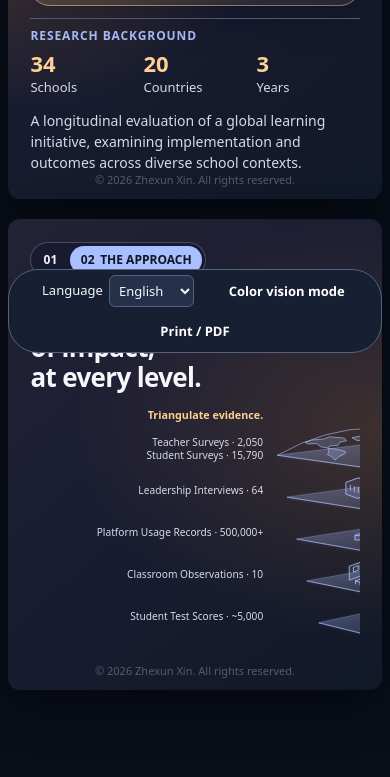
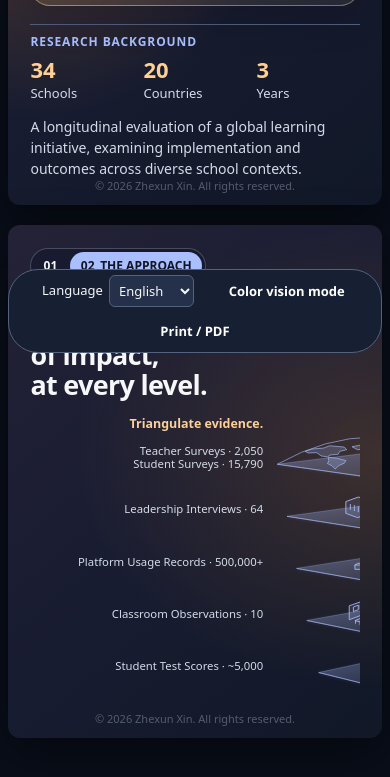
Before and after one commit to AsunderOakenshield/metacognition-executive-briefing, a plain HTML site: page index.html in a window 390 px wide. Shown: the part 479-1256 px from the top of the page. Drawn offline with Linux system fonts and the light colour scheme.

Commit message:
Enlarge approach title, diagram, and labels

```diff
--- a/index.html
+++ b/index.html
@@ -381,7 +381,7 @@ nav{column-gap:14px;row-gap:6px}
 @media print{#decision .copyright,#evidence .copyright{font-size:.82cqw}}
 /* Challenge slide */
 #decision h1{max-width:29ch;text-wrap:balance}
-.decision-summary{display:grid;gap:clamp(12px,1.75cqw,23px);margin:auto 0}
+.decision-summary{display:grid;gap:clamp(18px,2.55cqw,33px);margin:auto 0}
 #decision .implication{padding:clamp(15px,1.55cqw,21px) clamp(18px,2.2cqw,29px)}
 #decision .implication p{font-size:clamp(19px,1.95cqw,26px);line-height:1.43}
 #decision .decision-summary h2{
@@ -430,8 +430,8 @@ nav{column-gap:14px;row-gap:6px}
 .map-spine{stroke:var(--line);stroke-width:1.4;fill:none}
 .map-plane{fill:url(#map-glass);stroke:var(--accent);stroke-opacity:.52;stroke-width:1;stroke-linejoin:round}
 .map-level,.map-source{font-family:inherit;fill:var(--ink)}
-.map-level{font-size:21px;font-weight:660;text-anchor:start}
-.map-source{font-size:18px;font-weight:500;fill:var(--muted);text-anchor:end}
+.map-level{font-size:24px;font-weight:660;text-anchor:start}
+.map-source{font-size:20px;font-weight:500;fill:var(--muted);text-anchor:end}
 [lang="ar"] :is(.map-level,.map-column-level){direction:rtl;text-anchor:end}
 [lang="ar"] :is(.map-source,.map-column-evidence){direction:rtl;text-anchor:start}
 @media screen and (max-width:740px){.evaluation-map{margin:14px 0}}
@@ -444,7 +444,7 @@ nav{column-gap:14px;row-gap:6px}
 @media print{#decision .project-facts dd{font-size:2.8cqw}}
 .map-glass-light{stop-color:var(--accent);stop-opacity:.28}
 .map-glass-dark{stop-color:var(--accent);stop-opacity:.07}
-.map-column{fill:var(--highlight);font-size:19px;font-weight:700}
+.map-column{fill:var(--highlight);font-size:22px;font-weight:700}
 .map-column-evidence{text-anchor:end}
 .map-world{fill:var(--accent);fill-opacity:.57;stroke:var(--accent);stroke-width:.7;stroke-linejoin:round}
 .map-outline{fill:none;stroke:var(--accent);stroke-width:1.55;stroke-linecap:round;stroke-linejoin:round}
@@ -463,21 +463,22 @@ nav{column-gap:14px;row-gap:6px}
 .research-layout{grid-template-columns:minmax(0,1fr) minmax(0,1.05fr);gap:3.2cqw}
 #decision .research-layout #background-copy{margin:0;font-size:clamp(14px,1.42cqw,19px);line-height:1.5}
 .approach-layout{grid-template-columns:minmax(0,.37fr) minmax(0,1fr);gap:2.1cqw;margin:auto 0}
-#evidence .approach-layout #evidence-title{font-size:clamp(26px,3.25cqw,43px);line-height:1.13;text-wrap:balance}
+#evidence .approach-layout #evidence-title{font-size:4.55cqw;line-height:1.12;text-wrap:balance}
 .approach-layout .evaluation-map{margin:0}
 .approach-layout .evaluation-map svg{width:100%;min-width:600px}
 @media screen and (max-width:900px){
  .approach-layout{grid-template-columns:minmax(0,1fr);gap:14px;margin:15px 0}
- #evidence .approach-layout #evidence-title{font-size:clamp(26px,5cqw,39px)}
+
 }
 @media screen and (max-width:600px){
  .research-layout{grid-template-columns:1fr;gap:12px}
 }
 @media print{
- #evidence .approach-layout #evidence-title{font-size:3.15cqw}
+ #evidence .approach-layout #evidence-title{font-size:4.5cqw}
  .approach-layout .evaluation-map svg{min-width:0}
  #decision .research-layout #background-copy{font-size:1.32cqw}
 }
+@media screen and (max-width:780px){#evidence .approach-layout #evidence-title{font-size:7.2cqw}}
 </style></head>
 <body><main>
 <section id="decision" aria-labelledby="decision-title"><div class="frame">
@@ -504,18 +505,18 @@ nav{column-gap:14px;row-gap:6px}
 <div class="slide-pages" role="navigation" aria-label="Slide navigation"><a href="#decision" data-page="decision" aria-label="Decision">01</a><a href="#evidence" data-page="evidence" aria-label="02 · THE APPROACH" aria-current="page">02 <span class="tab-name">THE APPROACH</span></a></div>
 <div class="approach-layout"><h2 id="evidence-title">A fuller understanding of impact,<br> at every level.</h2>
 <figure class="evaluation-map">
-<svg viewBox="0 0 1060 425" xmlns="http://www.w3.org/2000/svg" role="img" aria-labelledby="evaluation-map-title evaluation-map-desc">
+<svg viewBox="0 0 1060 495" xmlns="http://www.w3.org/2000/svg" role="img" aria-labelledby="evaluation-map-title evaluation-map-desc">
 <title id="evaluation-map-title">Evidence sources by evaluation level</title>
 <desc id="evaluation-map-desc">Five aligned levels map specific evidence sources: global teacher and student surveys, school leadership interviews, grade-level platform usage records, classroom observations, and individual student test scores.</desc>
 <defs><linearGradient id="map-glass" x2="100%" y2="100%"><stop class="map-glass-light"/><stop class="map-glass-dark" offset="1"/></linearGradient></defs>
 <text class="map-column map-column-evidence" x="412" y="23" id="evidence-column">Triangulate evidence.</text>
 <text class="map-column map-column-level" x="802" y="23" id="levels-column">Evaluate across levels.</text>
-<path class="map-spine" d="M607 92V411"/>
-<g class="map-layer"><path class="map-plane" d="M437 87 607 66 777 87 607 111Z"/><path class="iso-rim" d="M437 87 607 111 777 87"/><circle class="iso-node" cx="607" cy="111" r="1.8"/><path class="iso-dome" d="M437 87Q607 -9 777 87"/><g class="map-world" transform="translate(607 70) scale(1.36 .58)"><path d="M-89-10l9-7 15-3 8-7 19 4 3 8-9 5-2 9-10 2-4 6-8-3-6-10-11 1z M-59 8l11 3 12 7-2 8-7 7-5 11-4-10-6-7 2-8z M-28-24l13-6 9 4-4 9-11 2z M-11-7l8-7 14 3 4-4 17-3 13-6 26 1 20 6 2 8-12 2-8 12-12 1-8 9-9-6-7 1-4-9-9 3-5-7-9 1-7 7-9-3z M-4 5l12-3 15 8-3 13-8 12-5-1-5-13-7-5z M64 24l9-8 14 3 9 8-5 8-18 1z M36 17l10 2 8 5-11-1z"/></g><text class="map-source" x="412" y="70" id="teacher-surveys">Teacher Surveys · 2,050</text><text class="map-source" x="412" y="93" id="student-surveys">Student Surveys · 15,790</text><text class="map-level" x="802" y="82" id="level-global">Global</text></g>
-<g class="map-layer"><path class="map-plane" d="M454 161 607 140 760 161 607 185Z"/><path class="iso-rim" d="M454 161 607 185 760 161"/><circle class="iso-node" cx="607" cy="185" r="1.8"/><g class="map-outline" transform="translate(607 153)"><path class="iso-fill" d="M-49 2v-20l22-8 27 8 27-8 22 8V2L28 10 0 3-28 10Z"/><path class="iso-fill" d="M-19 10v-22L0-24l19 12v22Z"/><path d="M-22-10 0-25 22-10M0-25v-11m0 0q6-4 12 0v6q-6-4-12 0M-6 10V-2H6v12m-6-12v12M-41-13v9m7-7v9m7-7v9m54-9v9m7-11v9m7-11v9"/><circle cy="-12" r="3"/></g><text class="map-source" x="412" y="156" id="leadership-interviews">Leadership Interviews · 64</text><text class="map-level" x="802" y="156" id="level-school">School</text></g>
-<g class="map-layer"><path class="map-plane" d="M471 235 607 214 743 235 607 259Z"/><path class="iso-rim" d="M471 235 607 259 743 235"/><circle class="iso-node" cx="607" cy="259" r="1.8"/><g class="map-outline" transform="translate(607 227)"><path class="iso-fill" d="M-33 9V2h17v-7H1v-7h17v-7h17V9Z"/><path d="M-33 2l5-3h12m0-4 5-3H1m0-4 5-3h12m0-4 5-3h17V6l-5 3M35-19l5-3M-16 2v7M1-5V9m17-16V9"/></g><text class="map-source" x="412" y="230" id="platform-records">Platform Usage Records · 500,000+</text><text class="map-level" x="802" y="230" id="level-grade">Grade</text></g>
-<g class="map-layer"><path class="map-plane" d="M489 309 607 288 725 309 607 333Z"/><path class="iso-rim" d="M489 309 607 333 725 309"/><circle class="iso-node" cx="607" cy="333" r="1.8"/><g class="map-outline" transform="translate(607 301)"><path class="iso-fill" d="M-43 6v-24L-8-30l51 13V6L-8-6Z"/><path d="M-8-30v24m7-17 34 9v8L-1-15ZM-35-16l8-3v8l-8 3zm12-4 8-3v8l-8 3z"/><g transform="translate(8 -2)"><path class="iso-fill" d="m-9 1 10-4 13 3-10 4z"/><path d="M-9 1v6M4 4v6m10-10v6"/></g><g transform="translate(-26 8)"><path class="iso-fill" d="m-6 0 7-3 8 2-7 3z"/><path d="M-6 0v5m8-3v5m7-8v5"/></g><g transform="translate(-4 13)"><path class="iso-fill" d="m-6 0 7-3 8 2-7 3z"/><path d="M-6 0v5m8-3v5m7-8v5"/></g><g transform="translate(20 9)"><path class="iso-fill" d="m-6 0 7-3 8 2-7 3z"/><path d="M-6 0v5m8-3v5m7-8v5"/></g></g><text class="map-source" x="412" y="304" id="classroom-observations">Classroom Observations · 10</text><text class="map-level" x="802" y="304" id="level-classroom">Classroom</text></g>
-<g class="map-layer"><path class="map-plane" d="M510 383 607 362 704 383 607 407Z"/><path class="iso-rim" d="M510 383 607 407 704 383"/><circle class="iso-node" cx="607" cy="407" r="1.8"/><g class="map-outline" transform="translate(607 375)"><circle cy="-12" r="8"/><path d="M-17 13a17 17 0 0 1 34 0"/></g><text class="map-source" x="412" y="378" id="student-test-scores">Student Test Scores · ~5,000</text><text class="map-level" x="802" y="378" id="level-individual">Individual</text></g></svg>
+<path class="map-spine" d="M607 92V481"/>
+<g class="map-layer" transform="translate(0 0)"><path class="map-plane" d="M437 87 607 66 777 87 607 111Z"/><path class="iso-rim" d="M437 87 607 111 777 87"/><circle class="iso-node" cx="607" cy="111" r="1.8"/><path class="iso-dome" d="M437 87Q607 -9 777 87"/><g class="map-world" transform="translate(607 70) scale(1.36 .58)"><path d="M-89-10l9-7 15-3 8-7 19 4 3 8-9 5-2 9-10 2-4 6-8-3-6-10-11 1z M-59 8l11 3 12 7-2 8-7 7-5 11-4-10-6-7 2-8z M-28-24l13-6 9 4-4 9-11 2z M-11-7l8-7 14 3 4-4 17-3 13-6 26 1 20 6 2 8-12 2-8 12-12 1-8 9-9-6-7 1-4-9-9 3-5-7-9 1-7 7-9-3z M-4 5l12-3 15 8-3 13-8 12-5-1-5-13-7-5z M64 24l9-8 14 3 9 8-5 8-18 1z M36 17l10 2 8 5-11-1z"/></g><text class="map-source" x="412" y="70" id="teacher-surveys">Teacher Surveys · 2,050</text><text class="map-source" x="412" y="93" id="student-surveys">Student Surveys · 15,790</text><text class="map-level" x="802" y="82" id="level-global">Global</text></g>
+<g class="map-layer" transform="translate(0 18)"><path class="map-plane" d="M454 161 607 140 760 161 607 185Z"/><path class="iso-rim" d="M454 161 607 185 760 161"/><circle class="iso-node" cx="607" cy="185" r="1.8"/><g class="map-outline" transform="translate(607 153)"><path class="iso-fill" d="M-49 2v-20l22-8 27 8 27-8 22 8V2L28 10 0 3-28 10Z"/><path class="iso-fill" d="M-19 10v-22L0-24l19 12v22Z"/><path d="M-22-10 0-25 22-10M0-25v-11m0 0q6-4 12 0v6q-6-4-12 0M-6 10V-2H6v12m-6-12v12M-41-13v9m7-7v9m7-7v9m54-9v9m7-11v9m7-11v9"/><circle cy="-12" r="3"/></g><text class="map-source" x="412" y="156" id="leadership-interviews">Leadership Interviews · 64</text><text class="map-level" x="802" y="156" id="level-school">School</text></g>
+<g class="map-layer" transform="translate(0 36)"><path class="map-plane" d="M471 235 607 214 743 235 607 259Z"/><path class="iso-rim" d="M471 235 607 259 743 235"/><circle class="iso-node" cx="607" cy="259" r="1.8"/><g class="map-outline" transform="translate(607 227)"><path class="iso-fill" d="M-33 9V2h17v-7H1v-7h17v-7h17V9Z"/><path d="M-33 2l5-3h12m0-4 5-3H1m0-4 5-3h12m0-4 5-3h17V6l-5 3M35-19l5-3M-16 2v7M1-5V9m17-16V9"/></g><text class="map-source" x="412" y="230" id="platform-records">Platform Usage Records · 500,000+</text><text class="map-level" x="802" y="230" id="level-grade">Grade</text></g>
+<g class="map-layer" transform="translate(0 54)"><path class="map-plane" d="M489 309 607 288 725 309 607 333Z"/><path class="iso-rim" d="M489 309 607 333 725 309"/><circle class="iso-node" cx="607" cy="333" r="1.8"/><g class="map-outline" transform="translate(607 301)"><path class="iso-fill" d="M-43 6v-24L-8-30l51 13V6L-8-6Z"/><path d="M-8-30v24m7-17 34 9v8L-1-15ZM-35-16l8-3v8l-8 3zm12-4 8-3v8l-8 3z"/><g transform="translate(8 -2)"><path class="iso-fill" d="m-9 1 10-4 13 3-10 4z"/><path d="M-9 1v6M4 4v6m10-10v6"/></g><g transform="translate(-26 8)"><path class="iso-fill" d="m-6 0 7-3 8 2-7 3z"/><path d="M-6 0v5m8-3v5m7-8v5"/></g><g transform="translate(-4 13)"><path class="iso-fill" d="m-6 0 7-3 8 2-7 3z"/><path d="M-6 0v5m8-3v5m7-8v5"/></g><g transform="translate(20 9)"><path class="iso-fill" d="m-6 0 7-3 8 2-7 3z"/><path d="M-6 0v5m8-3v5m7-8v5"/></g></g><text class="map-source" x="412" y="304" id="classroom-observations">Classroom Observations · 10</text><text class="map-level" x="802" y="304" id="level-classroom">Classroom</text></g>
+<g class="map-layer" transform="translate(0 72)"><path class="map-plane" d="M510 383 607 362 704 383 607 407Z"/><path class="iso-rim" d="M510 383 607 407 704 383"/><circle class="iso-node" cx="607" cy="407" r="1.8"/><g class="map-outline" transform="translate(607 375)"><circle cy="-12" r="8"/><path d="M-17 13a17 17 0 0 1 34 0"/></g><text class="map-source" x="412" y="378" id="student-test-scores">Student Test Scores · ~5,000</text><text class="map-level" x="802" y="378" id="level-individual">Individual</text></g></svg>
 </figure></div>
 <p class="copyright"><bdi dir="ltr">&copy; 2026 Zhexun Xin.</bdi> <span class="rights-reserved">All rights reserved.</span></p>
 </div></section>
```
